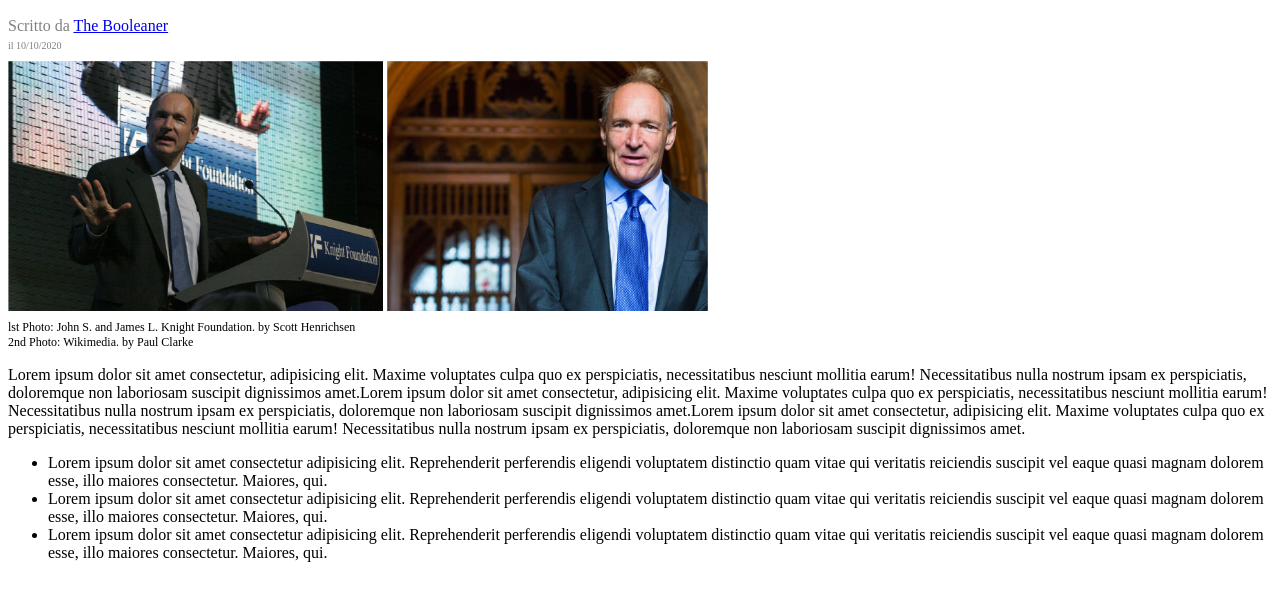
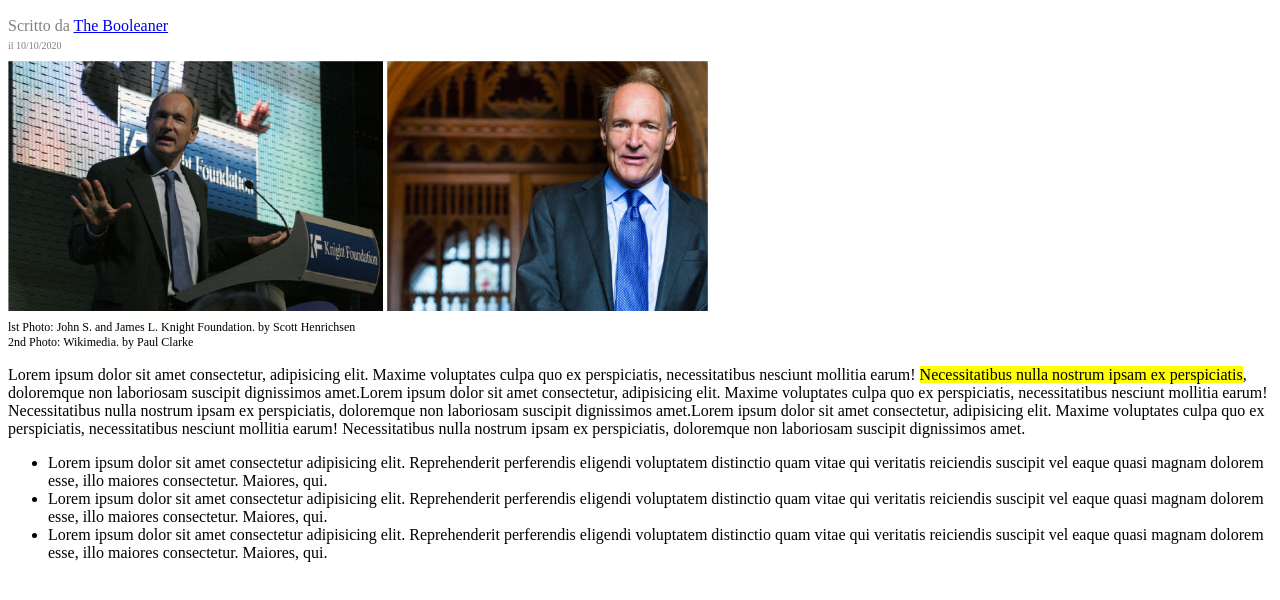
Before and after one commit to Vincenzo-Vicchiariello/html-css-booleaner, a plain HTML site: page index.html in a window 1280 px wide. Shown: the part 182-782 px from the top of the page. Drawn offline with Linux system fonts and the light colour scheme.

Commit message:
Evidenziato testo

```diff
--- a/index.html
+++ b/index.html
@@ -25,7 +25,7 @@
         <p id="img-credits">lst Photo: John S. and James L. Knight Foundation. by Scott Henrichsen <br> 2nd Photo: Wikimedia. by Paul Clarke </p>
     </section>
     <section> <!--Paragrafi dell'articolo riempiti con Lorem Ipsum ecc. + lista non ordinata con bullet points-->
-    <p>Lorem ipsum dolor sit amet consectetur, adipisicing elit. Maxime voluptates culpa quo ex perspiciatis, necessitatibus nesciunt mollitia earum! Necessitatibus nulla nostrum ipsam ex perspiciatis, doloremque non laboriosam suscipit dignissimos amet.Lorem ipsum dolor sit amet consectetur, adipisicing elit. Maxime voluptates culpa quo ex perspiciatis, necessitatibus nesciunt mollitia earum! Necessitatibus nulla nostrum ipsam ex perspiciatis, doloremque non laboriosam suscipit dignissimos amet.Lorem ipsum dolor sit amet consectetur, adipisicing elit. Maxime voluptates culpa quo ex perspiciatis, necessitatibus nesciunt mollitia earum! Necessitatibus nulla nostrum ipsam ex perspiciatis, doloremque non laboriosam suscipit dignissimos amet.</p>
+    <p>Lorem ipsum dolor sit amet consectetur, adipisicing elit. Maxime voluptates culpa quo ex perspiciatis, necessitatibus nesciunt mollitia earum! <Mark>Necessitatibus nulla nostrum ipsam ex perspiciatis</Mark>, doloremque non laboriosam suscipit dignissimos amet.Lorem ipsum dolor sit amet consectetur, adipisicing elit. Maxime voluptates culpa quo ex perspiciatis, necessitatibus nesciunt mollitia earum! Necessitatibus nulla nostrum ipsam ex perspiciatis, doloremque non laboriosam suscipit dignissimos amet.Lorem ipsum dolor sit amet consectetur, adipisicing elit. Maxime voluptates culpa quo ex perspiciatis, necessitatibus nesciunt mollitia earum! Necessitatibus nulla nostrum ipsam ex perspiciatis, doloremque non laboriosam suscipit dignissimos amet.</p>
     <ul>
         <li>Lorem ipsum dolor sit amet consectetur adipisicing elit. Reprehenderit perferendis eligendi voluptatem distinctio quam vitae qui veritatis reiciendis suscipit vel eaque quasi magnam dolorem esse, illo maiores consectetur. Maiores, qui.</li>
         <li>Lorem ipsum dolor sit amet consectetur adipisicing elit. Reprehenderit perferendis eligendi voluptatem distinctio quam vitae qui veritatis reiciendis suscipit vel eaque quasi magnam dolorem esse, illo maiores consectetur. Maiores, qui.</li>
```
